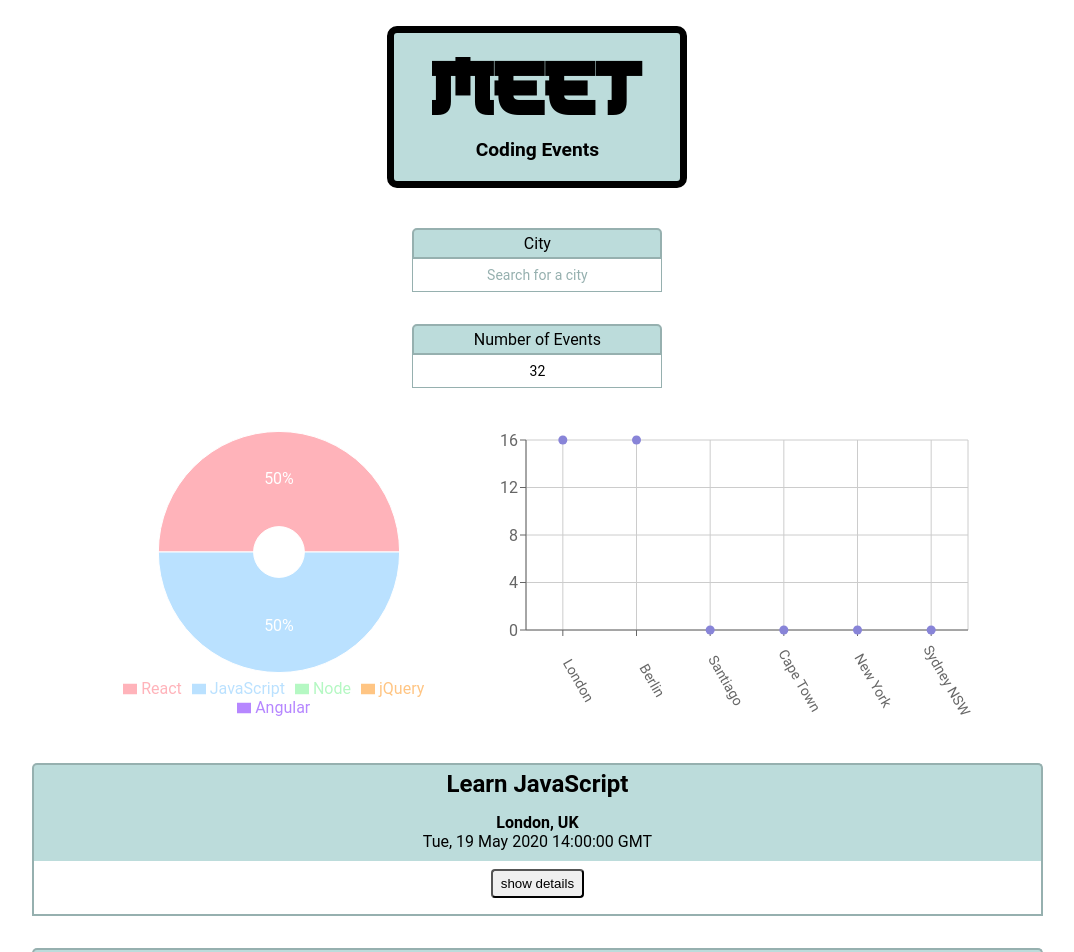
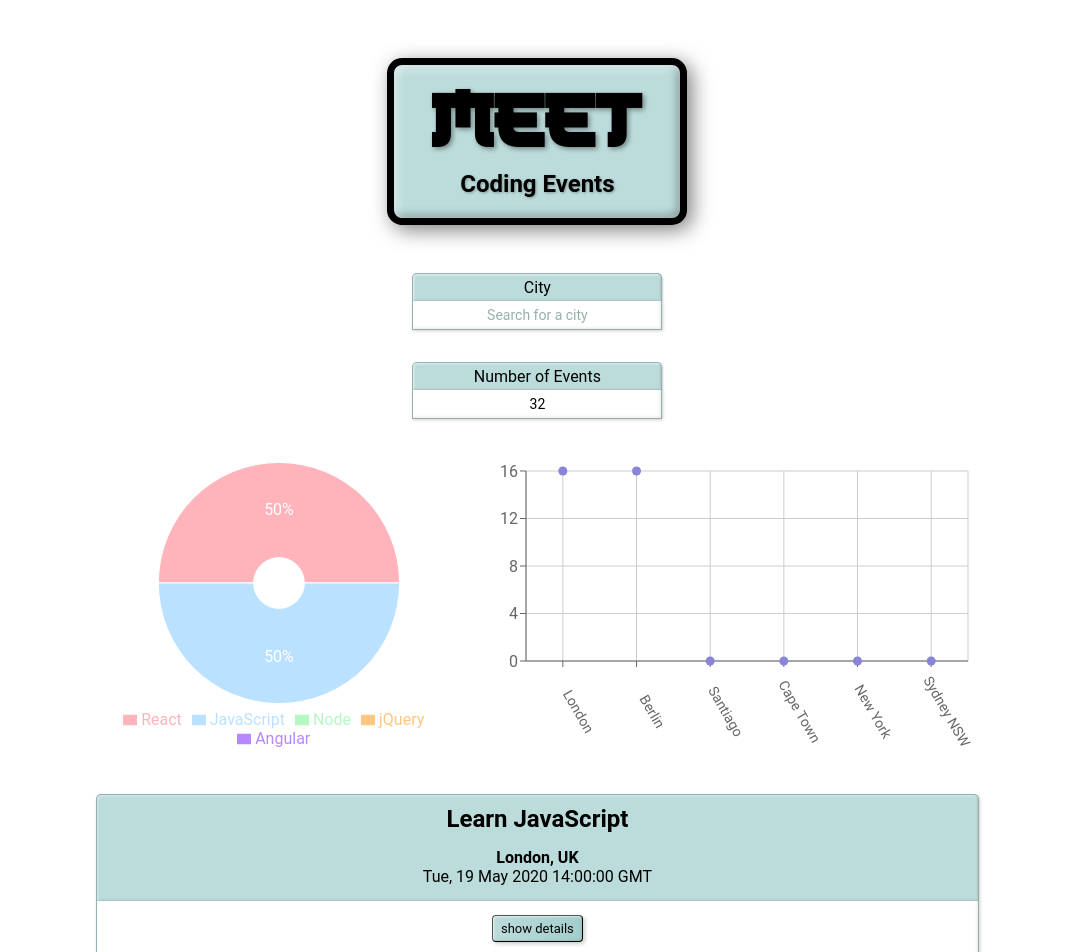
Before and after one commit to TK1893/meet, a React (Create React App) app: page / in a window 1280 px wide. Shown: the top 952 px of the page, without its empty margins (109-1183 px from the left). Built offline with nearby package versions, Linux system fonts and the light colour scheme; what atatus-spa would draw is missing.

Commit message:
Update Meet App Ex.4-10

```diff
--- a/src/App.scss
+++ b/src/App.scss
@@ -1,3 +1,4 @@
+// src\App.scss
 @font-face {
   font-family: 'JapaneseFont';
   src: url('./fonts/Japanese.otf') format('opentype');
@@ -17,7 +18,7 @@ $col-4: #ffc583;
 $col-5: #b687ff;
 
 // **********************************************
-//  APP CSS
+//  APP - CSS
 // **********************************************
 .App {
   * {
@@ -49,33 +50,70 @@ $col-5: #b687ff;
   justify-self: center;
   align-self: center;
   text-align: center;
-  width: 300px;
+  width: 250px;
   padding: 12px 30px;
-  background-color: $primary-color;
+  background-color: $primary-color; /* Ursprüngliche Hintergrundfarbe */
   font-family: $pri-font;
   color: black;
-  border: 7px solid black;
-  border-radius: 10px;
-  margin-bottom: 0.5rem;
+  border: 7px solid black; /* Beibehaltung des schwarzen Rahmens */
+  border-radius: 15px;
+  margin: 0;
+  margin-bottom: 1rem;
+  box-shadow: 5px 5px 20px rgba(0, 0, 0, 0.5), inset 3px 3px 8px rgba(255, 255, 255, 0.6),
+    inset -3px -3px 8px rgba(0, 0, 0, 0.3); /* Tiefer Schatten für den 3D-Effekt */
+
+  position: relative;
+  overflow: hidden;
 
   h1 {
     margin: 0;
-    font-size: 5rem;
+    font-size: 4rem;
+    color: black; /* Beibehaltung des schwarzen Textes */
+    text-shadow: 2px 2px 5px rgba(0, 0, 0, 0.4); /* 3D-Effekt für den Text */
   }
+
   h2 {
     margin: 0 0 0.5rem 0;
     font-family: $sec-font;
-    font-size: 1.2rem;
+    font-size: 1rem;
+    color: black; /* Beibehaltung des schwarzen Textes */
+    text-shadow: 1px 1px 3px rgba(0, 0, 0, 0.3); /* 3D-Effekt für Tiefe */
   }
 }
 
-/*
- ** Alerts *************************************
-  */
-.alerts-container {
-  position: fixed;
-  top: 0px;
-  left: 20px;
-  width: 250px;
-  z-index: 1000;
+@media screen and (min-width: 575px) {
+  .title-wrapper {
+    justify-self: center;
+    align-self: center;
+    text-align: center;
+    width: 300px;
+    padding: 12px 30px;
+    background-color: $primary-color; /* Ursprüngliche Hintergrundfarbe */
+    font-family: $pri-font;
+    color: black;
+    border: 7px solid black; /* Beibehaltung des schwarzen Rahmens */
+    border-radius: 15px;
+    margin: 0;
+    margin-bottom: 1rem;
+    box-shadow: 5px 5px 20px rgba(0, 0, 0, 0.5), inset 3px 3px 8px rgba(255, 255, 255, 0.6),
+      inset -3px -3px 8px rgba(0, 0, 0, 0.3); /* Tiefer Schatten für den 3D-Effekt */
+
+    position: relative;
+    overflow: hidden;
+
+    h1 {
+      margin: 0;
+      font-size: 5rem;
+      color: black; /* Beibehaltung des schwarzen Textes */
+      text-shadow: 2px 2px 5px rgba(0, 0, 0, 0.4); /* 3D-Effekt für den Text */
+    }
+
+    h2 {
+      margin: 0 0 0.5rem 0;
+      font-family: $sec-font;
+      font-size: 1.5rem;
+      color: black; /* Beibehaltung des schwarzen Textes */
+      text-shadow: 1px 1px 3px rgba(0, 0, 0, 0.3); /* 3D-Effekt für Tiefe */
+    }
+  }
 }
--- a/src/components/CS-NoE.scss
+++ /dev/null
@@ -1,91 +0,0 @@
-$sec-font: 'Roboto', sans-serif;
-$primary-color: #bcdcdb;
-$secondary-color: #cceeef;
-$tertiary-color: #96b0af;
-$col-1: #ffb3ba;
-$col-2: #bae1ff;
-$col-3: #b5f8c3;
-$col-4: #ffc583;
-$col-5: #b687ff;
-
-$help-border: 1px solid red;
-$help-border-2: 1px solid orange;
-
-// ** INPUTS  ******************************************************
-// Input-Labels ********
-.title-input {
-  font-family: $sec-font;
-  background-color: $primary-color;
-  border: solid $tertiary-color 2px;
-  border-radius: 5px 5px 0px 0px;
-  margin-bottom: 0;
-  font-family: $sec-font;
-  padding: 4px 8px;
-}
-
-// Input-Felder (gemeinsame Settings) ********
-#number-of-events-input,
-#city-search-input {
-  width: 250px;
-  padding: 6px;
-  font-family: $sec-font;
-  font-size: 14px;
-  line-height: 20px;
-  align-self: center;
-  text-align: center;
-  border: solid $tertiary-color 1px;
-  border-top: none;
-  // outline: none;
-  margin: 0;
-  &::placeholder {
-    color: $tertiary-color;
-  }
-}
-
-// Input (CitySearch) ********************************
-// Container-flex Input (CitySearch)
-#city-search {
-  font-family: $sec-font;
-  display: flex;
-  flex-direction: column;
-  margin: auto;
-  position: relative;
-}
-// Vorschlags-Liste ********
-.suggestions {
-  font-family: $sec-font;
-  width: 250px;
-  position: absolute;
-  top: 45px;
-  z-index: 2;
-  align-self: center;
-  margin: 0;
-  font-size: 14px;
-  box-shadow: 10px 10px 16px -12px rgba(0, 0, 0, 0.75);
-}
-
-.suggestions > li {
-  font-family: $sec-font;
-  text-align: center;
-  padding: 8px 6px 8px 10px;
-  background-color: #eee;
-  cursor: default;
-}
-
-.suggestions > li:last-child {
-  border-bottom-left-radius: 4px;
-  border-bottom-right-radius: 4px;
-}
-
-.suggestions > li:hover {
-  background-color: $primary-color;
-}
-
-// ** Input (NumberOfEvents) ********************************
-// Input-Container (NumberOfEvents) ********
-#number-of-events {
-  display: flex;
-  flex-direction: column;
-  margin: auto;
-  position: relative;
-}
--- a/src/components/CitySearch.js
+++ b/src/components/CitySearch.js
@@ -1,6 +1,6 @@
 // src/components/CitySearch.js
 import { useState, useEffect } from 'react';
-import './CS-NoE.scss';
+import './user-inputs.scss';
 
 const CitySearch = ({ allLocations, setCurrentCity, setInfoAlert }) => {
   const [showSuggestions, setShowSuggestions] = useState(false);
--- a/src/components/events.scss
+++ b/src/components/events.scss
@@ -1,5 +1,6 @@
+// src\components\events.scss
 $sec-font: 'Roboto', sans-serif;
-$primary-color: #bcdcdb;
+$primary-color: rgb(188, 220, 219);
 $secondary-color: #cceeef;
 $tertiary-color: #96b0af;
 $col-1: #ffb3ba;
@@ -8,14 +9,12 @@ $col-3: #b5f8c3;
 $col-4: #ffc583;
 $col-5: #b687ff;
 
-$help-border: 1px solid red;
-$help-border-2: 1px solid orange;
+// ***********************************************
+//  # Event &  # EventList - CSS
+// ***********************************************
 
-// *******************************************
-// ** EVENT-LIST (ul)
-// *******************************************
-// ul:        div-1 > li (grid) > / div-2 / button
-// li(grid):  div-2 / button
+// ul:        div-1 (Title) / li (grid) >> / div-2 (Details) / button
+// li(grid):  div-2 (Details) / button
 // div-1:     h2 / h3 /p
 // div-2:     p / p / p / p / p / p/
 
@@ -31,20 +30,30 @@ ul {
   @media screen and (min-width: 992px) {
     margin: 0 5vw;
   }
-  @media screen and (min-width: 1400px) {
+  @media screen and (min-width: 1200px) {
     margin: 0 10vw;
   }
   @media screen and (min-width: 1400px) {
-    margin: 0 15vw;
+    margin: 0 12vw;
   }
 }
 // **** Event-Title-Container (div-1) *******************************************
 .event-title-container {
+  padding: 5px 0;
   width: 100%;
-  border: 2px solid $tertiary-color;
+  border: 1px solid $tertiary-color;
   border-radius: 5px 5px 0 0;
   background-color: $primary-color;
   margin-top: 0.7rem;
+  border-bottom: none;
+  box-shadow: inset 1px 1px 3px rgba(255, 255, 255, 0.4), inset -1px -1px 2px rgba(0, 0, 0, 0.1),
+    1px 1px 3px rgba(0, 0, 0, 0.2);
+  transition: box-shadow 0.3s ease-in-out;
+  &:hover {
+    box-shadow: inset 1px 1px 4px rgba(255, 255, 255, 0.5), inset -1px -1px 4px rgba(0, 0, 0, 0.2),
+      2px 2px 4px rgba(0, 0, 0, 0.3); /* Verstärkter Effekt beim Hover */
+  }
+
   h2 {
     width: 100%;
     margin: 0 0 5px 0;
@@ -62,7 +71,6 @@ ul {
     margin: 0;
     padding: 0 0 10px 0;
   }
-  border-bottom: none;
 }
 
 // **** LIST-ITEM (il) *******************************************************************************
@@ -73,16 +81,18 @@ ul {
   padding: 0.5rem 0;
   margin-bottom: 1.2rem;
   text-align: center;
-  border: 3px solid $tertiary-color;
-  // border-radius: 5px 5px 0 0;
   position: relative;
-  background-color: $primary-color;
-  // TESTING
-  // border: 3px solid black;
-  background-color: primary;
   background-color: white;
-  border: 2px solid $tertiary-color;
+  border: 1px solid $tertiary-color;
   border-top: none;
+  box-shadow: inset 1px 1px 3px rgba(255, 255, 255, 0.4), inset -1px -1px 3px rgba(0, 0, 0, 0.1),
+    1px 1px 3px rgba(0, 0, 0, 0.2); /* Subtiler 3D-Effekt */
+  transition: box-shadow 0.3s ease-in-out;
+
+  &:hover {
+    box-shadow: inset 1px 1px 4px rgba(255, 255, 255, 0.5), inset -1px -1px 4px rgba(0, 0, 0, 0.2),
+      2px 2px 4px rgba(0, 0, 0, 0.3); /* Verstärkter Effekt beim Hover */
+  }
 
   @media screen and (min-width: 992px) {
     margin-bottom: 2rem;
@@ -102,12 +112,14 @@ ul {
     color: black;
     padding: 7px;
     background-color: $primary-color;
-    border: solid $tertiary-color 2px;
+    border: solid $tertiary-color 1px;
     border-radius: 5px 5px 0px 0px;
     margin-top: 0.3rem;
     margin-bottom: 0;
     font-family: $sec-font;
     font-weight: 700;
+    box-shadow: inset 1px 1px 2px rgba(255, 255, 255, 0.6), inset -1px -1px 2px rgba(0, 0, 0, 0.1),
+      1px 1px 2px rgba(0, 0, 0, 0.2);
   }
 
   // Text - Details (Summary / Start / Ende) ----------------
@@ -117,12 +129,14 @@ ul {
     margin-top: 0;
     margin-bottom: 1.5rem;
     padding: 15px;
-    border: solid $tertiary-color 2px;
+    border: solid $tertiary-color 1px;
     border-top: none;
+    box-shadow: inset 1px 1px 3px rgba(255, 255, 255, 0.6), inset -1px -1px 3px rgba(0, 0, 0, 0.1),
+      1px 1px 3px rgba(0, 0, 0, 0.2);
   }
   // Text - Erstellungs-Datum -------------------------------
   .created-text {
-    font-size: smaller;
+    color: $tertiary-color;
     margin: 0;
   }
 
@@ -133,80 +147,35 @@ ul {
     margin-top: 0.5rem;
     margin: 0.5rem 8vw;
   }
-  @media screen and (min-width: 1200px) {
-    margin-top: 0.5rem;
-    margin: 0.5rem 12vw;
-  }
+  // @media screen and (min-width: 2000px) {
+  //   margin-top: 0.5rem;
+  //   margin: 0.5rem 9vw;
+  // }
   border: none;
   background-color: white;
 }
 
 // **** BUTTON  ************************************************************************
 .details-btn {
+  font-family: $sec-font;
+  font-size: small;
   align-self: center;
-  margin-bottom: 0.5rem;
+  margin: 0.4rem 0;
   padding: 5px 8px;
   border-radius: 4px;
   outline: none;
   cursor: pointer;
+  border-width: 1px;
   transition: all 0.3s ease-in-out;
+  background-color: $primary-color;
+
+  background: linear-gradient(90deg, hsl(178, 31%, 80%), hsl(178, 31%, 72%));
+
+  box-shadow: inset 1px 1px 2px rgba(255, 255, 255, 0.6), inset -1px -1px 2px rgba(0, 0, 0, 0.1),
+    2px 2px 4px rgba(0, 0, 0, 0.2);
+
   &:hover {
-    scale: 1.1;
+    scale: 1.05;
+    box-shadow: 6px 6px 15px rgba(0, 0, 0, 0.4);
   }
 }
-
-// @media screen and (min-width: 768px) and (max-width: 1199px) {
-//   // ** LISTE (ul) ********************
-//   ul {
-//     margin: 0 5vw;
-//     padding: 0;
-//     list-style: none;
-//     p {
-//       font-family: $sec-font;
-//       margin: 5px 0;
-//     }
-//   }
-//   .details-container {
-//     margin-top: 0.5rem;
-//     margin: 0.5rem;
-//     padding: 0 10vw;
-
-//     .details,
-//     .start-text,
-//     .event-end {
-//       margin-top: 0;
-//       margin-bottom: 2rem;
-//       padding: 10px;
-//       border: solid $tertiary-color 2px;
-//       // border: solid white 1px;
-//       border-top: none;
-//       background-color: white;
-//     }
-
-//     .details-heading {
-//       color: black;
-//       padding: 7px;
-//       background-color: $primary-color;
-//       border: solid $tertiary-color 2px;
-//       border-radius: 5px 5px 0px 0px;
-//       margin-top: 0;
-//       margin-bottom: 0;
-//       font-family: $sec-font;
-//       font-weight: 700;
-//     }
-//     .created-text {
-//       font-size: smaller;
-//       margin: 0;
-//     }
-//   }
-// }
-
-// @media screen and (min-width: 401px) and (max-width: 768px) {
-//   gap: 1.5rem;
-// }
-// @media screen and (min-width: 769px) and (max-width: 1999px) {
-//   gap: 2rem;
-// }
-// @media (min-width: 2000px) {
-//   gap: 3rem;
-// }
--- /dev/null
+++ b/src/components/user-inputs.scss
@@ -0,0 +1,109 @@
+// src\components\user-inputs.scss
+$sec-font: 'Roboto', sans-serif;
+$primary-color: hsl(178, 31%, 80%);
+$secondary-color: #cceeef;
+$tertiary-color: #96b0af;
+$col-1: #ffb3ba;
+$col-2: #bae1ff;
+$col-3: #b5f8c3;
+$col-4: #ffc583;
+$col-5: #b687ff;
+
+// ***********************************************
+//  # CitySearch &  # NumberOfEvents - CSS
+// ***********************************************
+
+// Input-Labels *********************************
+.title-input {
+  font-family: $sec-font;
+  background-color: $primary-color;
+  border: solid $tertiary-color 1px;
+  border-bottom: none;
+  border-radius: 5px 5px 0 0;
+  margin-bottom: 0;
+  padding: 4px 8px;
+  box-shadow: inset 1px 1px 2px rgba(255, 255, 255, 0.6), inset -1px -1px 2px rgba(0, 0, 0, 0.1),
+    1px 1px 2px rgba(0, 0, 0, 0.2);
+}
+
+// Input-Felder (gemeinsame Settings) ***********
+#number-of-events-input,
+#city-search-input {
+  width: 250px;
+  padding: 4px 8px;
+  font-family: $sec-font;
+  font-size: 14px;
+  line-height: 20px;
+  text-align: center;
+  border: solid $tertiary-color 1px;
+  border-radius: 0;
+  border-top: none;
+  margin: 0;
+  background-color: white;
+
+  box-shadow: inset 1px 1px 3px rgba(255, 255, 255, 0.6), inset -1px -1px 3px rgba(0, 0, 0, 0.1),
+    1px 1px 3px rgba(0, 0, 0, 0.2); /* Subtiler Schatten */
+
+  color: black; /* Normale Textfarbe */
+  transition: box-shadow 0.2s ease-in-out;
+
+  &::placeholder {
+    color: $tertiary-color;
+  }
+
+  &:focus {
+    outline: none;
+    box-shadow: inset 1px 1px 4px rgba(255, 255, 255, 0.7), inset -1px -1px 4px rgba(0, 0, 0, 0.2),
+      2px 2px 4px rgba(0, 0, 0, 0.3);
+  }
+}
+
+// Input (CitySearch) ****************************
+// ** Container-flex Input (CitySearch) **
+#city-search {
+  font-family: $sec-font;
+  display: flex;
+  flex-direction: column;
+  margin: auto;
+  position: relative;
+}
+
+// ** Suggestions-List **
+.suggestions {
+  font-family: $sec-font;
+  width: 250px;
+  position: absolute;
+  top: 45px;
+  z-index: 2;
+  align-self: center;
+  margin: 0;
+  font-size: 14px;
+  box-shadow: 5px 5px 12px rgba(0, 0, 0, 0.5); /* Leicht verstärkter Schatten */
+}
+
+.suggestions > li {
+  font-family: $sec-font;
+  text-align: center;
+  padding: 8px 6px 8px 10px;
+  background-color: #eee;
+  cursor: default;
+  transition: background-color 0.3s ease;
+
+  &:hover {
+    background-color: $primary-color;
+  }
+}
+
+.suggestions > li:last-child {
+  border-bottom-left-radius: 4px;
+  border-bottom-right-radius: 4px;
+}
+
+// ** Input (NumberOfEvents) ********************************
+// Input-Container (NumberOfEvents) ********
+#number-of-events {
+  display: flex;
+  flex-direction: column;
+  margin: auto;
+  position: relative;
+}
```
Also changed, not shown: src/App.js (+5 -5 lines), src/components/Alert.js (+8 -28 lines), src/components/Alert.scss (added, +59 -0 lines), src/components/Event.js (+1 -6 lines), src/components/NumberOfEvents.js (+1 -20 lines), src/components/charts.scss (+4 -4 lines).
